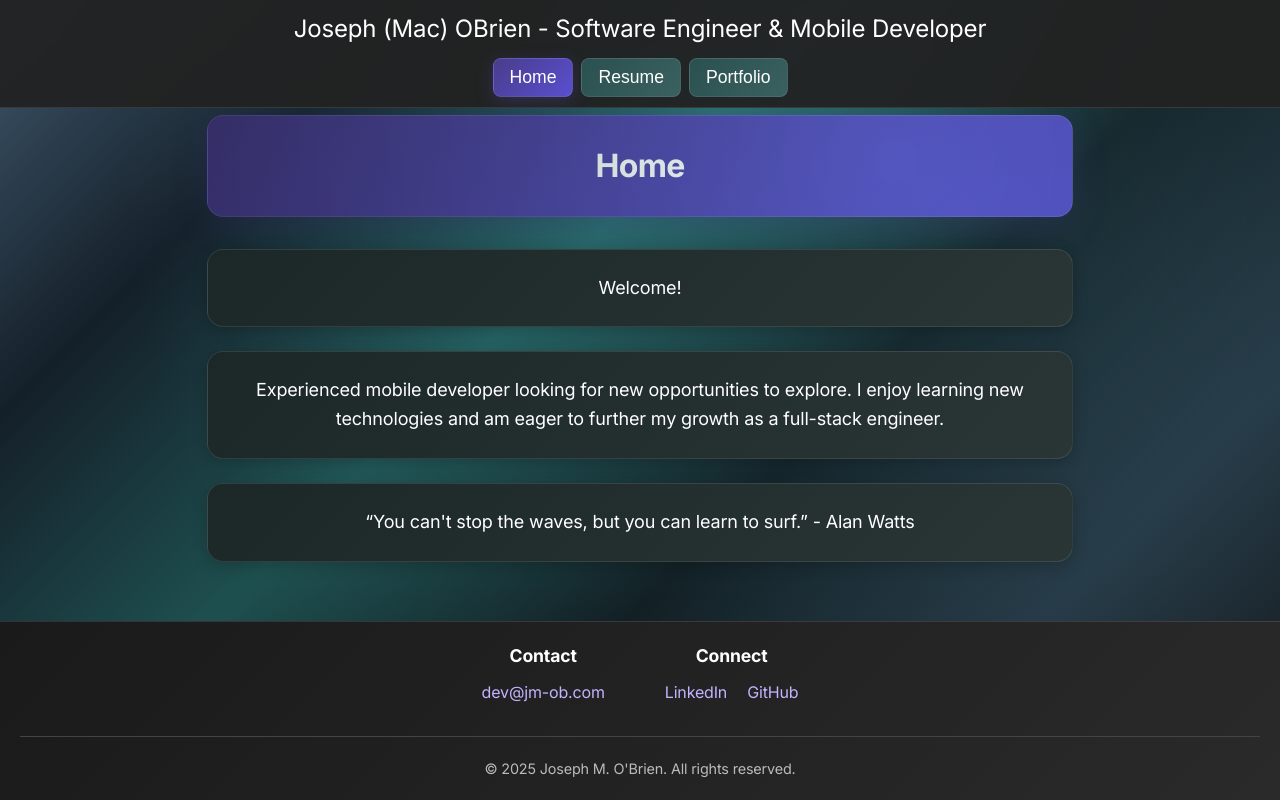
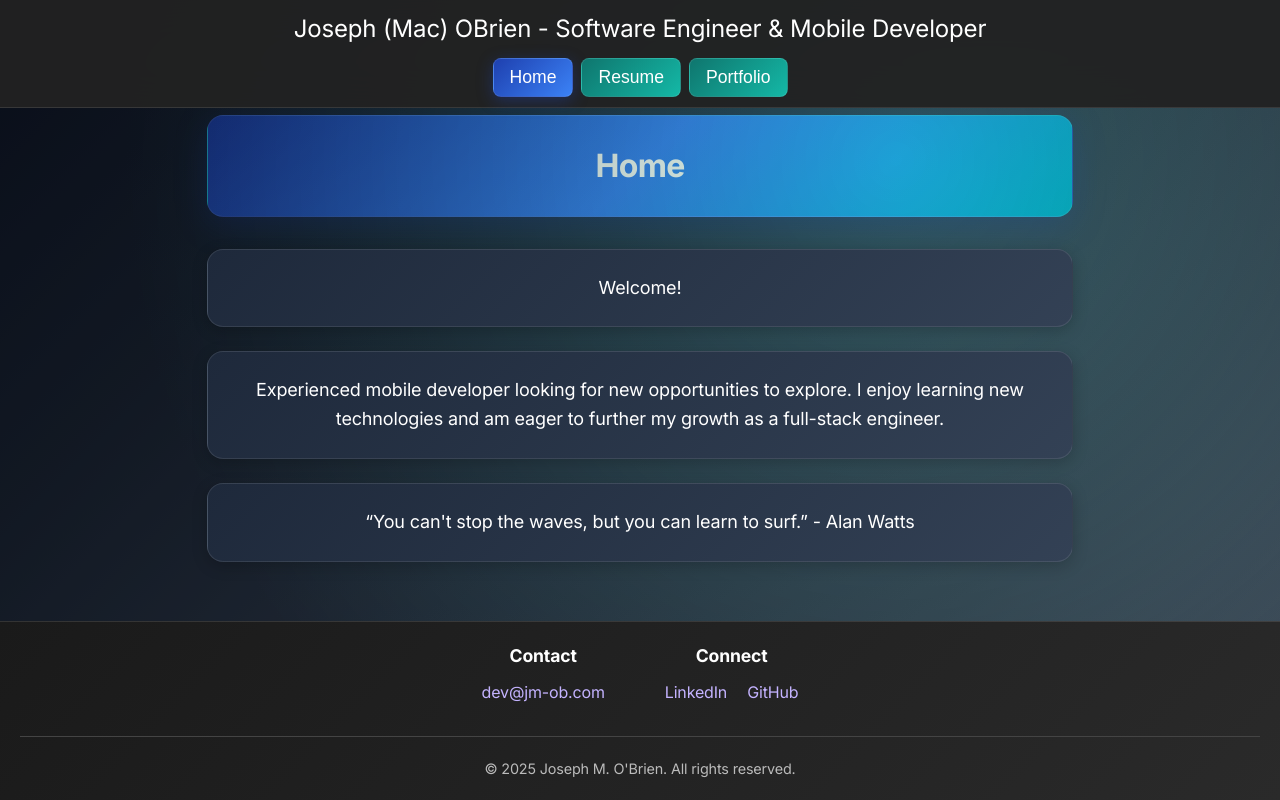
Before and after one commit to jobrien127/personal-site, a React (Create React App) app: page / in a window 1280 px wide. Built offline with nearby package versions, Linux system fonts and the light colour scheme.

Commit message:
feat: update ui

```diff
--- a/public/index.html
+++ b/public/index.html
@@ -4,7 +4,7 @@
     <meta charset="utf-8" />
     <link rel="icon" href="%PUBLIC_URL%/favicon.ico" />
     <meta name="viewport" content="width=device-width, initial-scale=1" />
-    <meta name="theme-color" content="#172535" />
+    <meta name="theme-color" content="#0f172a" />
     <meta name="description" content="Joseph O'Brien - Software Engineer and Mobile Developer Portfolio" />
     <link rel="apple-touch-icon" href="%PUBLIC_URL%/logo192.png" />
     <link rel="manifest" href="%PUBLIC_URL%/manifest.json" />
--- a/src/components/common/SEO.tsx
+++ b/src/components/common/SEO.tsx
@@ -154,7 +154,7 @@ const SEO: React.FC<SEOProps> = ({
       <meta name="mobile-web-app-capable" content="yes" />
 
       {/* Accessibility and Theme */}
-      <meta name="theme-color" content="#172535" />
+      <meta name="theme-color" content="#0f172a" />
       <meta name="color-scheme" content="dark light" />
 
       {/* Security Headers */}
--- a/src/components/layout/MainLayout.tsx
+++ b/src/components/layout/MainLayout.tsx
@@ -14,12 +14,11 @@ const LayoutWrapper = styled.div<WrapperProps>`
   min-height: 100vh;
   background: linear-gradient(
     135deg,
-    #5a7d9a 0%,
-    #1e2e3c 20%,
-    #2c7373 40%,
-    #162229 60%,
-    #2f4454 80%,
-    #1b1f23 100%
+    #0f172a 0%,
+    #1e293b 25%,
+    #334155 50%,
+    #475569 75%,
+    #64748b 100%
   );
   background-size: cover;
   background-position: center;
@@ -37,8 +36,8 @@ const LayoutWrapper = styled.div<WrapperProps>`
     height: 100%;
     background: radial-gradient(
       circle at 70% 20%,
-      rgba(67, 191, 191, 0.1) 0%,
-      rgba(0, 0, 0, 0.3) 70%
+      rgba(16, 185, 129, 0.15) 0%,
+      rgba(0, 0, 0, 0.4) 70%
     );
     z-index: 0;
     pointer-events: none;
--- a/src/components/ui/LoadingSpinner.tsx
+++ b/src/components/ui/LoadingSpinner.tsx
@@ -19,7 +19,7 @@ const Spinner = styled.div`
   width: 50px;
   height: 50px;
   border: 5px solid rgba(255, 255, 255, 0.1);
-  border-top: 5px solid #3ea3a3;
+  border-top: 5px solid #14b8a6;
   border-radius: 50%;
   animation: ${spin} 1s linear infinite;
 `;
--- a/src/styles/GlobalStyles.ts
+++ b/src/styles/GlobalStyles.ts
@@ -28,7 +28,7 @@ const GlobalStyles = createGlobalStyle`
     color: #ffffff;
     border: 1px solid rgba(255, 255, 255, 0.1);
     border-radius: 16px;
-    background: linear-gradient(135deg, #483d8b 0%, #5a4fcf 100%);
+    background: linear-gradient(135deg, #1e40af 0%, #3b82f6 50%, #06b6d4 100%);
     text-align: center;
     font-size: 2rem;
     font-weight: 600;
@@ -37,13 +37,13 @@ const GlobalStyles = createGlobalStyle`
     padding: 24px 32px;
     max-width: 800px;
     opacity: 1;
-    box-shadow: 0 8px 32px rgba(72, 61, 139, 0.3);
+    box-shadow: 0 8px 32px rgba(30, 64, 175, 0.3);
     transition: all 0.3s cubic-bezier(0.4, 0, 0.2, 1);
   }
 
   h2:hover {
     transform: translateY(-2px);
-    box-shadow: 0 12px 40px rgba(72, 61, 139, 0.4);
+    box-shadow: 0 12px 40px rgba(30, 64, 175, 0.4);
   }
 
   /* TabBar styles */
@@ -89,7 +89,7 @@ const GlobalStyles = createGlobalStyle`
   }
 
   .tab-link {
-    background: linear-gradient(135deg, #2a5050 0%, #3a6060 100%);
+    background: linear-gradient(135deg, #0f766e 0%, #14b8a6 100%);
     color: #ffffff;
     text-decoration: none;
     border: 1px solid rgba(255, 255, 255, 0.1);
@@ -116,10 +116,10 @@ const GlobalStyles = createGlobalStyle`
 
   .tab-link:hover {
     text-decoration: underline;
-    background: linear-gradient(135deg, #1e3434 0%, #2a4a4a 100%);
+    background: linear-gradient(135deg, #0d9488 0%, #06b6d4 100%);
     color: #ffffff;
     transform: translateY(-1px);
-    box-shadow: 0 4px 12px rgba(0, 0, 0, 0.3);
+    box-shadow: 0 4px 12px rgba(15, 118, 110, 0.4);
   }
 
   .tab-link:hover::before {
@@ -127,9 +127,9 @@ const GlobalStyles = createGlobalStyle`
   }
 
   .tab-link.active {
-    background: linear-gradient(135deg, #483d8b 0%, #5a4fcf 100%);
+    background: linear-gradient(135deg, #1e40af 0%, #3b82f6 100%);
     color: #ffffff;
-    box-shadow: 0 4px 16px rgba(72, 61, 139, 0.4);
+    box-shadow: 0 4px 16px rgba(30, 64, 175, 0.4);
   }
 
   /* Common page styles */
@@ -149,7 +149,7 @@ const GlobalStyles = createGlobalStyle`
     font-size: 18px;
     line-height: 1.6;
     color: #ffffff;
-    background: linear-gradient(135deg, #1c2727 0%, #2a3535 100%);
+    background: linear-gradient(135deg, #1e293b 0%, #334155 100%);
     margin-bottom: 24px;
     opacity: 1;
     border: 1px solid rgba(255, 255, 255, 0.1);
@@ -164,7 +164,7 @@ const GlobalStyles = createGlobalStyle`
 
   .home-link {
     display: inline-block;
-    background: linear-gradient(135deg, #2a5050 0%, #3ea3a3 100%);
+    background: linear-gradient(135deg, #0f766e 0%, #14b8a6 100%);
     color: #ffffff;
     padding: 12px 24px;
     margin-top: 15px;
@@ -189,10 +189,10 @@ const GlobalStyles = createGlobalStyle`
   }
 
   .home-link:hover {
-    background: linear-gradient(135deg, #3a6060 0%, #4eb3b3 100%);
+    background: linear-gradient(135deg, #0d9488 0%, #06b6d4 100%);
     color: #ffffff;
     transform: translateY(-2px);
-    box-shadow: 0 8px 20px rgba(62, 163, 163, 0.3);
+    box-shadow: 0 8px 20px rgba(20, 184, 166, 0.4);
   }
 
   .home-link:hover::after {
@@ -203,25 +203,25 @@ const GlobalStyles = createGlobalStyle`
   .home-image {
     height: auto;
     max-width: 300px;
-    border: 3px solid #3ea3a3;
+    border: 3px solid #14b8a6;
     border-radius: 12px;
     margin: 20px auto;
     display: block;
-    box-shadow: 0 8px 24px rgba(0, 0, 0, 0.3);
+    box-shadow: 0 8px 24px rgba(20, 184, 166, 0.3);
     transition: all 0.3s cubic-bezier(0.4, 0, 0.2, 1);
   }
 
   .home-image:hover {
     transform: translateY(-4px) scale(1.02);
-    box-shadow: 0 16px 40px rgba(0, 0, 0, 0.4);
-    border-color: #5ac3c3;
+    box-shadow: 0 16px 40px rgba(20, 184, 166, 0.4);
+    border-color: #06b6d4;
   }
 
   #home p, #about p {
     font-size: 18px;
     line-height: 1.6;
     color: #ffffff;
-    background: linear-gradient(135deg, #1c2727 0%, #2a3535 100%);
+    background: linear-gradient(135deg, #1e293b 0%, #334155 100%);
     margin-bottom: 24px;
     opacity: 1;
     border: 1px solid rgba(255, 255, 255, 0.1);
@@ -238,7 +238,7 @@ const GlobalStyles = createGlobalStyle`
   #home p:hover, #about p:hover {
     transform: translateY(-2px);
     box-shadow: 0 8px 24px rgba(0, 0, 0, 0.3);
-    border-color: rgba(62, 163, 163, 0.3);
+    border-color: rgba(20, 184, 166, 0.3);
   }
 
   /* Portfolio styles */
@@ -250,7 +250,7 @@ const GlobalStyles = createGlobalStyle`
   }
 
   .project {
-    background: linear-gradient(135deg, #1c2727 0%, #2a3535 100%);
+    background: linear-gradient(135deg, #1e293b 0%, #334155 100%);
     color: #ffffff;
     border: 1px solid rgba(255, 255, 255, 0.1);
     border-radius: 16px;
@@ -270,7 +270,7 @@ const GlobalStyles = createGlobalStyle`
     left: 0;
     right: 0;
     height: 2px;
-    background: linear-gradient(90deg, #3ea3a3, #5a4fcf, #3ea3a3);
+    background: linear-gradient(90deg, #14b8a6, #06b6d4, #3b82f6);
     opacity: 0;
     transition: opacity 0.3s ease;
   }
@@ -278,7 +278,7 @@ const GlobalStyles = createGlobalStyle`
   .project:hover {
     transform: translateY(-8px);
     box-shadow: 0 20px 60px rgba(0, 0, 0, 0.4);
-    border-color: rgba(62, 163, 163, 0.3);
+    border-color: rgba(20, 184, 166, 0.3);
   }
 
   .project:hover::before {
@@ -296,7 +296,7 @@ const GlobalStyles = createGlobalStyle`
   }
 
   .project-link {
-    color: #c4b3ff;
+    color: #a78bfa;
     text-decoration: none;
     font-weight: bold;
     display: block;
@@ -311,8 +311,8 @@ const GlobalStyles = createGlobalStyle`
 
   .project-link:hover {
     text-decoration: underline;
-    color: #ffffff;
-    text-shadow: 0 0 8px rgba(255, 255, 255, 0.5);
+    color: #14b8a6;
+    text-shadow: 0 0 8px rgba(20, 184, 166, 0.5);
     transform: translateX(4px);
   }
 
@@ -326,7 +326,7 @@ const GlobalStyles = createGlobalStyle`
 
   .download-link {
     display: inline-block;
-    background: linear-gradient(135deg, #2a5050 0%, #3ea3a3 100%);
+    background: linear-gradient(135deg, #0f766e 0%, #14b8a6 100%);
     color: #ffffff;
     padding: 12px 24px;
     border-radius: 8px;
@@ -350,10 +350,10 @@ const GlobalStyles = createGlobalStyle`
   }
 
   .download-link:hover {
-    background: linear-gradient(135deg, #3a6060 0%, #4eb3b3 100%);
+    background: linear-gradient(135deg, #0d9488 0%, #06b6d4 100%);
     color: #ffffff;
     transform: translateY(-2px);
-    box-shadow: 0 8px 20px rgba(62, 163, 163, 0.3);
+    box-shadow: 0 8px 20px rgba(20, 184, 166, 0.4);
   }
 
   .download-link:hover::after {
@@ -373,7 +373,7 @@ const GlobalStyles = createGlobalStyle`
     font-size: 18px;
     line-height: 1.6;
     color: #ffffff;
-    background: linear-gradient(135deg, #1c2727 0%, #2a3535 100%);
+    background: linear-gradient(135deg, #1e293b 0%, #334155 100%);
     margin-bottom: 24px;
     opacity: 1;
     border: 1px solid rgba(255, 255, 255, 0.1);
@@ -392,7 +392,7 @@ const GlobalStyles = createGlobalStyle`
     left: 0;
     right: 0;
     height: 2px;
-    background: linear-gradient(90deg, #3ea3a3, #5a4fcf, #3ea3a3);
+    background: linear-gradient(90deg, #14b8a6, #06b6d4, #3b82f6);
     opacity: 0;
     transition: opacity 0.3s ease;
   }
@@ -400,7 +400,7 @@ const GlobalStyles = createGlobalStyle`
   .contact-card:hover {
     transform: translateY(-8px);
     box-shadow: 0 20px 60px rgba(0, 0, 0, 0.4);
-    border-color: rgba(62, 163, 163, 0.3);
+    border-color: rgba(20, 184, 166, 0.3);
   }
 
   .contact-card:hover::before {
@@ -414,7 +414,7 @@ const GlobalStyles = createGlobalStyle`
   }
 
   .contact-card a {
-    color: #c4b3ff;
+    color: #a78bfa;
     text-decoration: none;
     font-size: 1.1em;
     transition: all 0.3s cubic-bezier(0.4, 0, 0.2, 1);
@@ -422,8 +422,8 @@ const GlobalStyles = createGlobalStyle`
 
   .contact-card a:hover {
     text-decoration: underline;
-    color: #3ea3a3;
-    text-shadow: 0 0 8px rgba(62, 163, 163, 0.5);
+    color: #14b8a6;
+    text-shadow: 0 0 8px rgba(20, 184, 166, 0.5);
   }
 
   .contact-card span {
@@ -472,9 +472,9 @@ const GlobalStyles = createGlobalStyle`
   }
 
   .footer-section a:hover {
-    color: #3ea3a3;
+    color: #14b8a6;
     text-decoration: underline;
-    text-shadow: 0 0 8px rgba(62, 163, 163, 0.5);
+    text-shadow: 0 0 8px rgba(20, 184, 166, 0.5);
   }
 
   .social-links {
@@ -514,9 +514,9 @@ const GlobalStyles = createGlobalStyle`
     display: block;
     margin-bottom: 25px;
     border-radius: 12px;
-    border: 2px solid rgba(62, 163, 163, 0.3);
+    border: 2px solid rgba(20, 184, 166, 0.3);
     cursor: pointer;
-    background-color: #1c2727;
+    background-color: #1e293b;
     padding: 12px;
     transition: all 0.4s cubic-bezier(0.4, 0, 0.2, 1);
     filter: brightness(0.9) contrast(1.1);
@@ -525,7 +525,7 @@ const GlobalStyles = createGlobalStyle`
   .gallery-image:hover {
     transform: translateY(-8px) scale(1.02);
     box-shadow: 0 20px 40px rgba(0, 0, 0, 0.4);
-    border-color: #3ea3a3;
+    border-color: #14b8a6;
     filter: brightness(1) contrast(1.2);
   }
 
```
Also changed, not shown: public/manifest.json.
